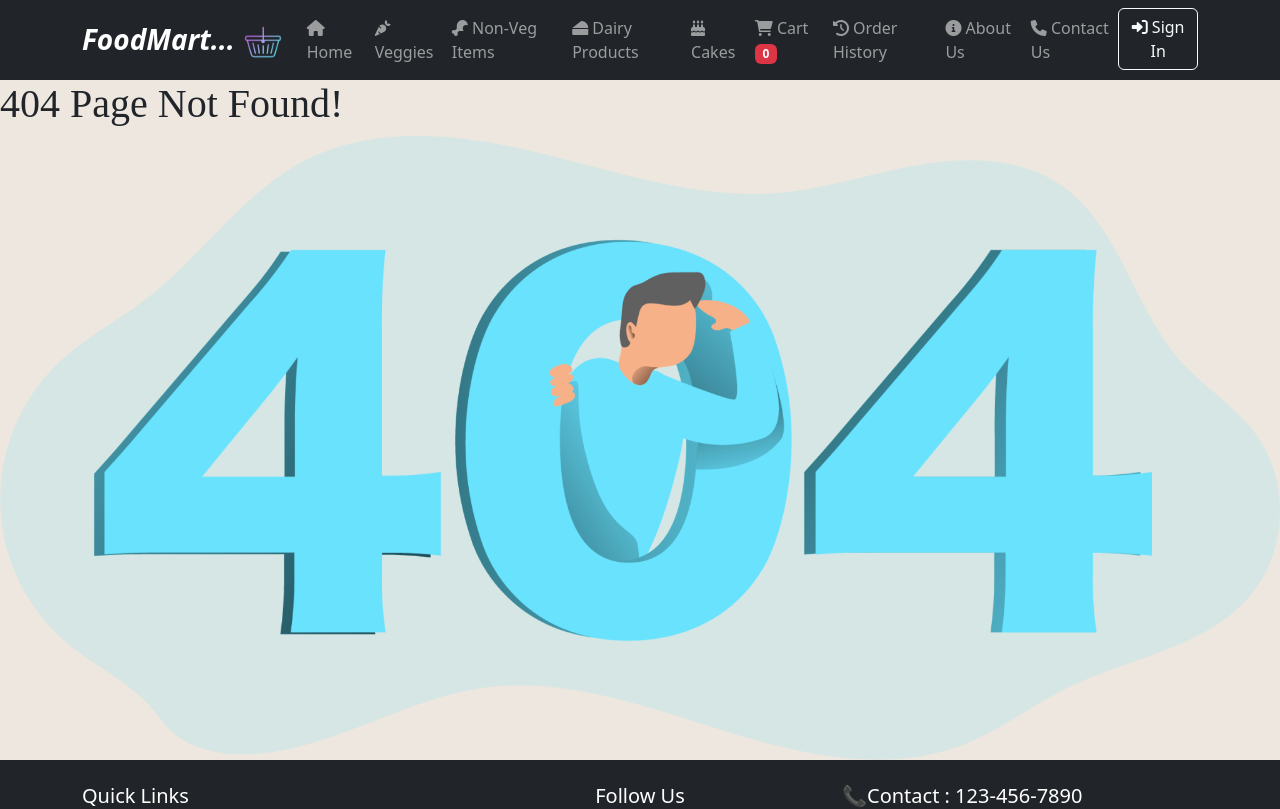
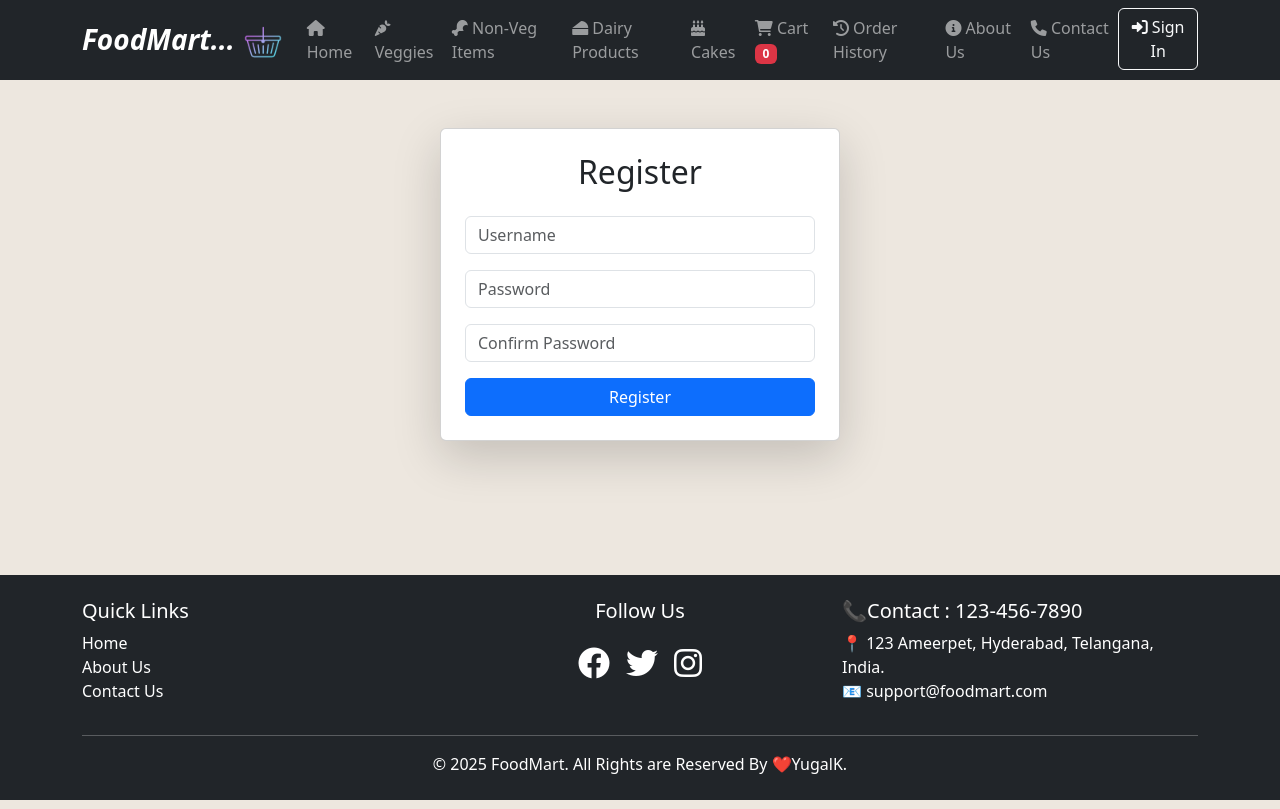
Before and after one commit to Yugal-kosamshile/FlavorMart, a React (Vite) app: page /registration in a window 1280 px wide. Shown: the top 809 px of the page. Built offline with nearby package versions, Linux system fonts and the light colour scheme.

Commit message:
regForm to registration

```diff
--- a/src/App.jsx
+++ b/src/App.jsx
@@ -15,10 +15,10 @@ import ContactUs from "./ContactUs";
 import Dairy from "./Dairy.jsx";
 import NotFound from "./NotFound.jsx";
 import SignIn from "./SignIn.jsx";
-import RegForm from "./RegForm.jsx";
 import "./App.css";
 import MyFooter from "./MyFooter.jsx";
 import { Dropdown } from "bootstrap";
+import Registration from "./Registration.jsx";
 
 
 function App() {
@@ -180,7 +180,7 @@ function App() {
           <Route path="/contactUs" element={<ContactUs />} />
           <Route path="*" element={<NotFound />} />
           <Route path="/login" element={<SignIn />} />
-          <Route path="/regForm" element={<RegForm/>}/>
+          <Route path="/registration" element={<Registration />}/>
         </Routes>
 
         <MyFooter />
--- a/src/RegForm.jsx
+++ b/src/Registration.jsx
@@ -1,7 +1,7 @@
 import { useRef } from "react";
 import { useNavigate } from "react-router-dom";
 
-function RegForm() {
+function Registration() {
   const usernameRef = useRef();
   const passwordRef = useRef();
   const confirmPasswordRef = useRef();
@@ -69,4 +69,4 @@ function RegForm() {
   );
 }
 
-export default RegForm;
+export default Registration;
--- a/src/SignIn.jsx
+++ b/src/SignIn.jsx
@@ -88,7 +88,7 @@ function SignIn() {
           <div className="text-center">
             <p className="mb-0">
               Don't have an account?{" "}
-              <a href="/regForm" className="text-primary fw-bold">
+              <a href="/registration" className="text-primary fw-bold">
                 Register
               </a>
             </p>
```
